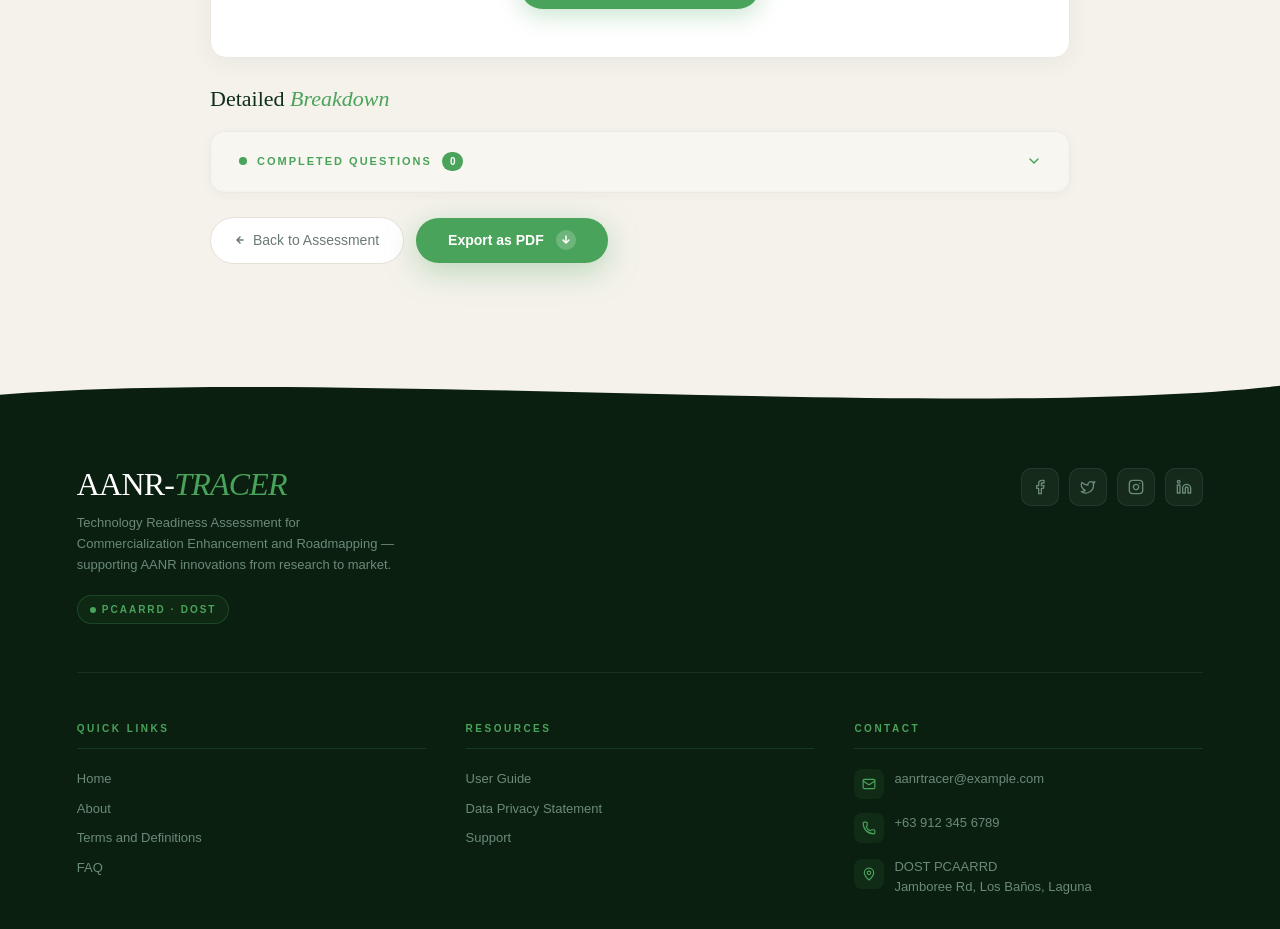
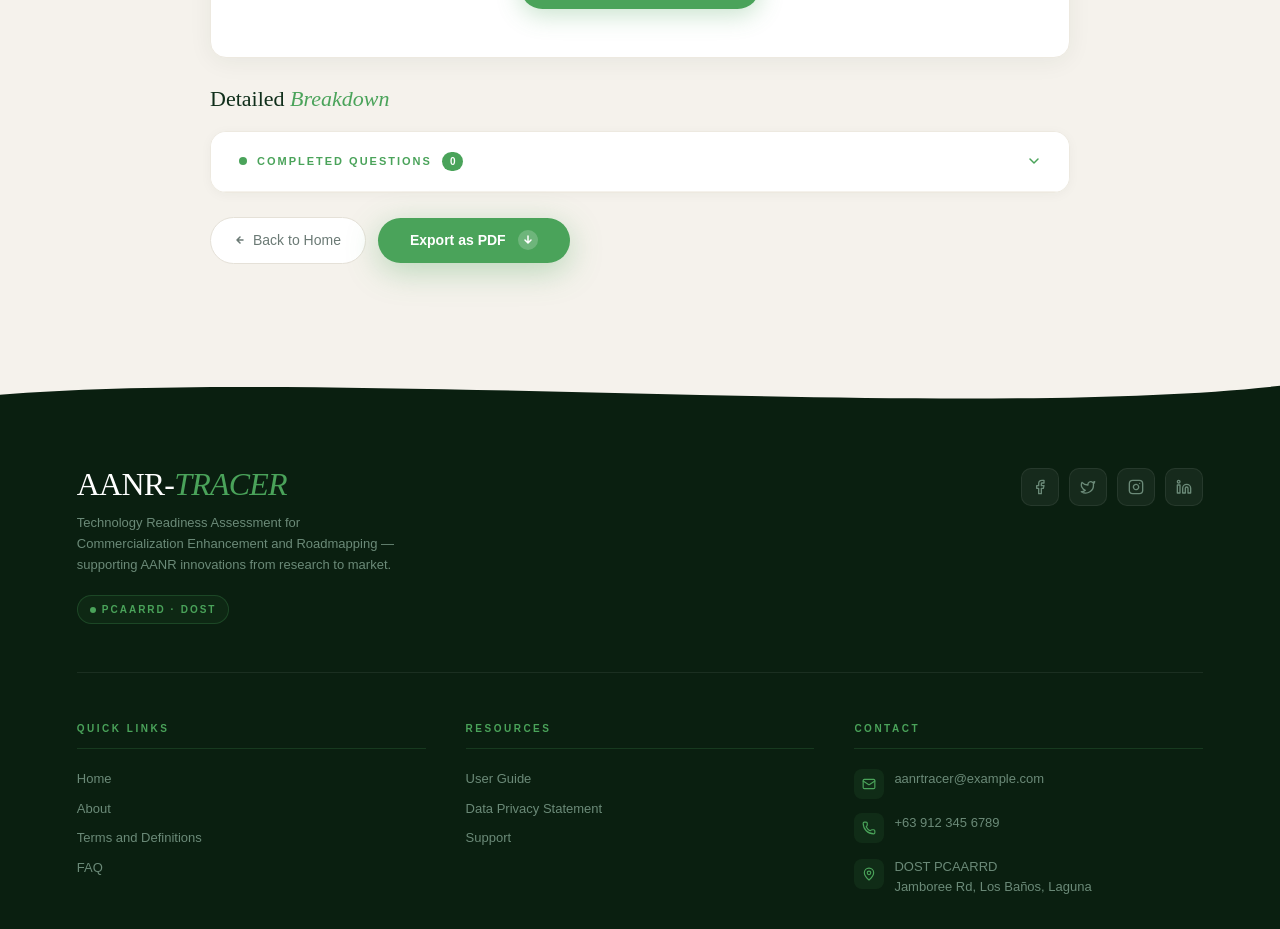
Before and after one commit to kazeulo/AANR-TRACER, a Next.js app: page /assessment/results in a window 1280 px wide. Shown: the part 780-1709 px from the top of the page. Built offline with nearby package versions, Linux system fonts and the light colour scheme.

Commit message:
style: fix design of results page

```diff
--- a/src/app/assessment/results/QuestionGroup.tsx
+++ b/src/app/assessment/results/QuestionGroup.tsx
@@ -29,7 +29,7 @@ export default function QuestionGroup({
 
       <button
         onClick={() => setOpen(o => !o)}
-        className="w-full flex items-center justify-between px-7 py-5 border-b border-[#f5f2ec] bg-[#f8f6f1] hover:bg-[#f3efe8] transition-colors"
+        className="w-full flex items-center justify-between px-7 py-5 border-b border-[#f5f2ec] bg-white hover:bg-[#f8f6f1] transition-colors"
       >
         <div className="flex items-center gap-2.5">
           <span className="w-2 h-2 rounded-full flex-shrink-0" style={{ backgroundColor: accent }} />
--- a/src/app/assessment/results/page.tsx
+++ b/src/app/assessment/results/page.tsx
@@ -302,13 +302,13 @@ export default function ResultsPage() {
         {/* Actions */}
         <div className="flex flex-wrap items-center gap-3 pb-10">
           <button
-            onClick={() => router.push("/assessment/questionnaire")}
+            onClick={() => router.push("/")}
             className="inline-flex items-center gap-2 px-6 py-3 rounded-full text-[14px] font-medium text-[#6b7a75] bg-white border border-[#e5e1d8] hover:border-[#0f2e1a]/30 hover:text-[#0f2e1a] transition-all duration-200"
           >
             <svg width="10" height="10" viewBox="0 0 10 10" fill="none">
               <path d="M8 5H2M5 8L2 5l3-3" stroke="currentColor" strokeWidth="1.5" strokeLinecap="round" strokeLinejoin="round" />
             </svg>
-            Back to Assessment
+            Back to Home
           </button>
 
           <button
```
